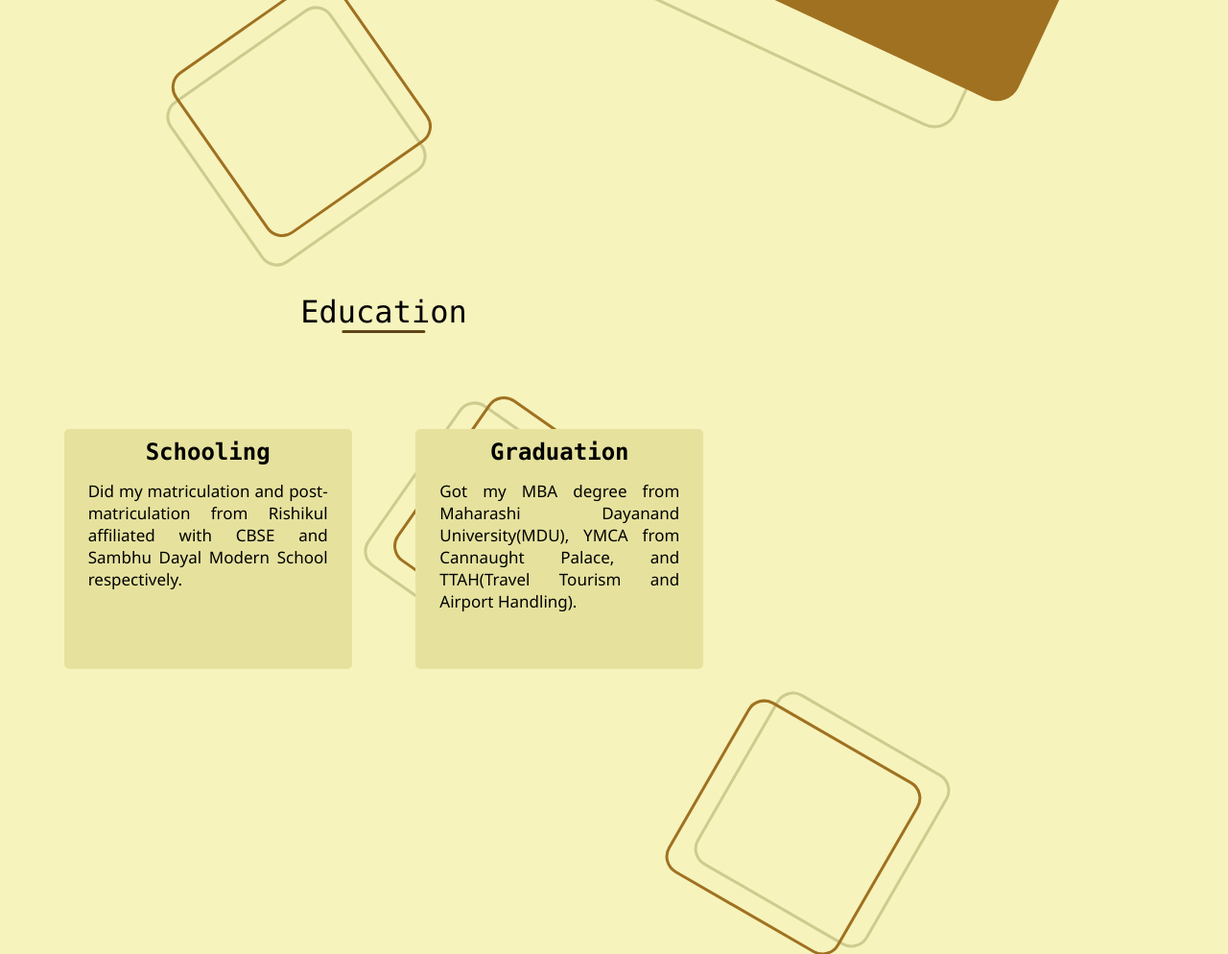
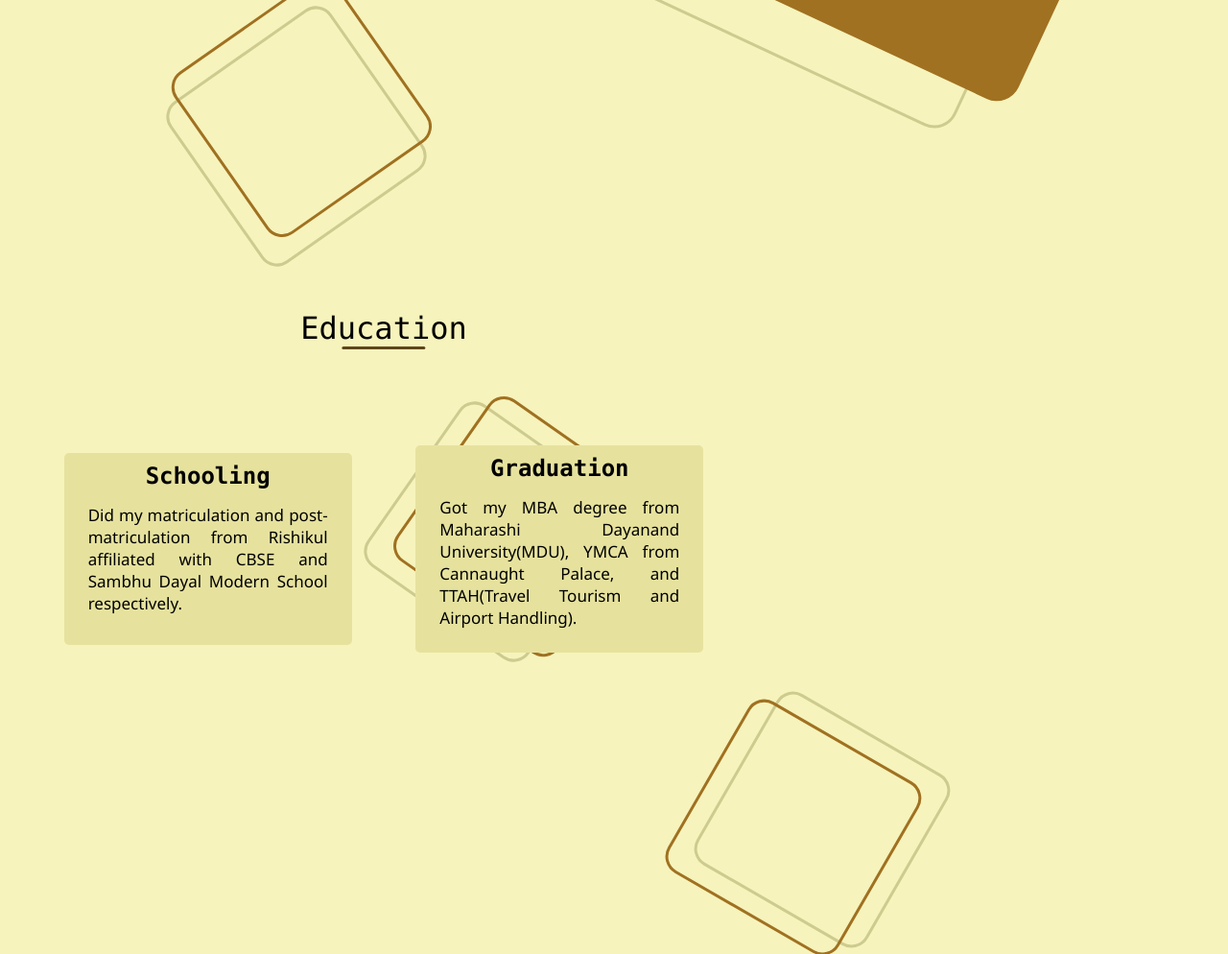
Before and after one commit to AshishAntil07/TeacherDaySpecial, a PHP site: page / in a window 1280 px wide; the page is wider, and only the part inside the window is pictured. Shown: the part 1489-2483 px from the top of that part at 96% size. Run offline with PHP 8.4, Linux system fonts and the light colour scheme.

Commit message:
Update index.php

```diff
--- a/index.php
+++ b/index.php
@@ -154,7 +154,7 @@
     }
     .container section{
       box-sizing: border-box;
-      min-height: 250px;
+      min-height: 200px;
       min-width: 300px;
       margin-bottom: 20px;
       background: #e6e29e;
```
